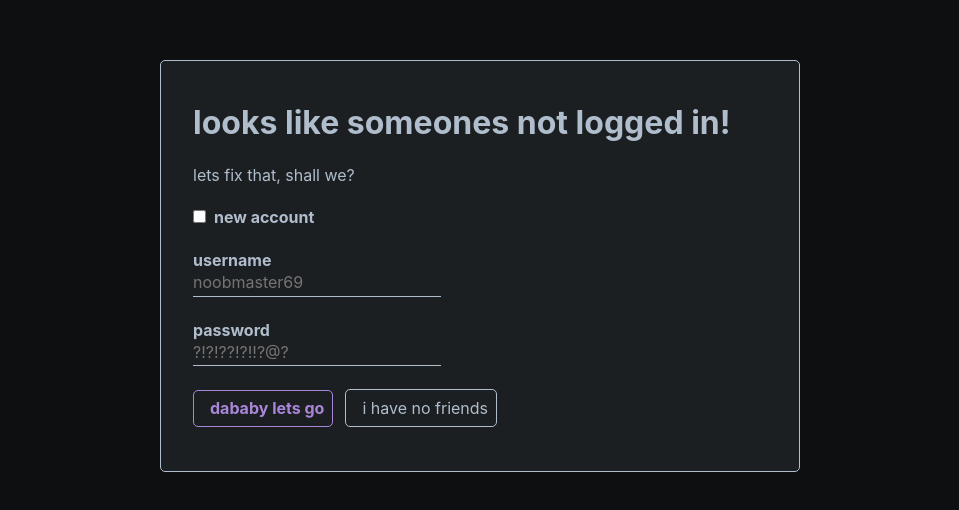
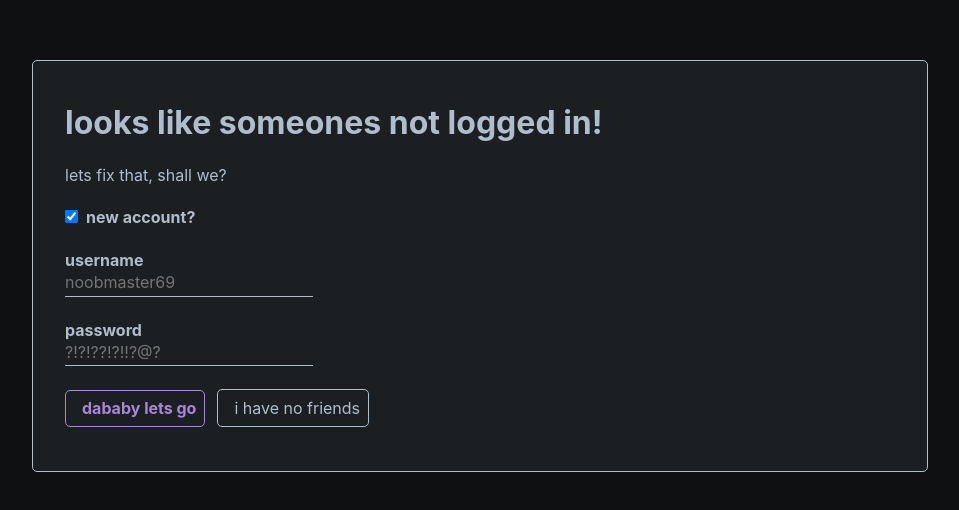
Before and after one commit to raghav-misra/songify-frontend, a Nuxt app: page /playlists/1 in a window 1280 px wide. Shown: the part 134-644 px from the top of the page, without its empty margins (160-1119 px from the left). Built offline with nearby package versions, Linux system fonts and the light colour scheme.

Commit message:
finish authentication flow

```diff
--- a/app.vue
+++ b/app.vue
@@ -1,5 +1,6 @@
 <script setup lang="ts">
 const isLoggedIn = useLoginState();
+
 </script>
 
 <template>
@@ -12,37 +13,7 @@ const isLoggedIn = useLoginState();
             <ControlBar />
         </template>
 
-        <ModalDialog v-else tag="form">
-            <h1><b>looks like someones not logged in!</b></h1>
-            <p>lets fix that, shall we?</p>
-
-            <div>
-                <input type="checkbox" class="icon-left">
-                <b>new account</b>
-            </div>
-
-            <div>
-                <p><b>username</b></p>
-                <input type="text" placeholder="noobmaster69">
-            </div>
-
-            <div>
-                <p><b>password</b></p>
-                <input type="password" placeholder="?!?!??!?!!?@?">
-            </div>
-
-            <div class="actions">
-                <button class="button solid">
-                    <i class="icon-left fa-solid fa-thumbs-up"></i>
-                    <b>dababy lets go</b>
-                </button>
-                <a target="_blank" href="https://www.youtube.com/watch?v=dQw4w9WgXcQ" class="button solid"
-                    style="--accent: var(--gray);">
-                    <i class="icon-left fa-solid fa-trash"></i>
-                    <span>i have no friends</span>
-                </a>
-            </div>
-        </ModalDialog>
+        <AuthFlow v-else />
     </div>
 </template>
 
--- /dev/null
+++ b/components/AuthFlow.vue
@@ -0,0 +1,88 @@
+<script setup lang="ts">
+const isLoggedIn = useLoginState();
+
+const userState = useUserState();
+
+const authData = reactive({
+    isSignup: true,
+    username: "",
+    password: ""
+});
+
+const formMessage = reactive({
+    prefix: null,
+    message: null,
+});
+
+async function completeAuthentication() {
+    if (authData.username.trim().length < 7 || authData.password.trim().length < 7) {
+        formMessage.prefix = "error";
+        formMessage.message = "username & password both need to be 7+ chars!";
+        return;
+    }
+
+    formMessage.prefix = "hold up";
+    formMessage.message = "loading...";
+
+    const response = await api("POST")<{
+        success: boolean;
+        token: string;
+        error: string;
+        user: {
+            _id: string;
+            username: string;
+        }
+    }>(authData.isSignup ? "/auth/signup" : "/auth/login", {
+        username: authData.username,
+        password: authData.password
+    });
+
+    if (response.success) {
+        delete response.success;
+        userState.value = response;
+        formMessage.prefix = "success";
+        formMessage.message = "good job you made an account."
+    } else {
+        formMessage.prefix = "error";
+        formMessage.message = response.error;
+    }
+}
+</script>
+
+<template>
+    <ModalDialog tag="form" @submit.prevent="completeAuthentication" style="min-width: 70vw;">
+        <h1><b>looks like someones not logged in!</b></h1>
+        <p v-if="formMessage.message">
+            <b style="color: var(--main);">{{ formMessage.prefix }}:</b>
+            {{ formMessage.message }}
+        </p>
+        <p v-else>lets fix that, shall we?</p>
+
+        <div>
+            <input v-model="authData.isSignup" type="checkbox" class="icon-left">
+            <b>new account?</b>
+        </div>
+
+        <div>
+            <p><b>username</b></p>
+            <input v-model.trim="authData.username" required type="text" placeholder="noobmaster69">
+        </div>
+
+        <div>
+            <p><b>password</b></p>
+            <input v-model="authData.password" type="password" placeholder="?!?!??!?!!?@?">
+        </div>
+
+        <div class="actions">
+            <button class="button solid" type="submit">
+                <i class="icon-left fa-solid fa-thumbs-up"></i>
+                <b>dababy lets go</b>
+            </button>
+            <a target="_blank" href="https://www.youtube.com/watch?v=dQw4w9WgXcQ" class="button solid"
+                style="--accent: var(--gray);">
+                <i class="icon-left fa-solid fa-trash"></i>
+                <span>i have no friends</span>
+            </a>
+        </div>
+    </ModalDialog>
+</template>
--- a/components/ModalDialog.vue
+++ b/components/ModalDialog.vue
@@ -1,12 +1,14 @@
-<script setup lang="ts">
+<script setup lang="ts">import { StyleValue } from 'vue';
+
 const props = defineProps<{
     tag?: string;
+    style?: StyleValue;
 }>();
 </script>
 
 <template>
     <component :is="tag || 'div'" class="overlay">
-        <div class="modal container">
+        <div class="modal container" :style="style">
             <slot />
         </div>
     </component>
--- /dev/null
+++ b/composables/api.ts
@@ -0,0 +1,19 @@
+type HttpMethod = "GET" | "POST" | "PUT" | "PATCH" | "DELETE";
+
+export const api = (method: HttpMethod) => async <Res>(endpoint: string, payload?: unknown): Promise<Res> => {
+    const env = useRuntimeConfig();
+    const userState = useUserState();
+
+    const res = await fetch(`${env.public.apiEndpoint}${endpoint}`, {
+        method,
+        headers: {
+            "Content-Type": "application/json",
+            "Authorization": `Bearer ${userState.value.token}`
+        },
+        body: payload ? JSON.stringify(payload) : undefined
+    });
+
+    const data = await res.json() as Res;
+
+    return data;
+}
--- a/composables/state.ts
+++ b/composables/state.ts
@@ -1,21 +1,23 @@
-export const useLoginState = () => useState("login", () => false);
-
 interface IUserState {
-    username: string | null;
-    email: string | null;
-    playlists: ({
-        _id: string;
-        name: string;
-    })[];
+    token: string | null;
+    user: {
+        _id: string | null;
+        username: string | null;
+    };
 }
 
 export const useUserState = () => useState<IUserState>("user", () => ({
-    username: null,
-    email: null,
-    playlists: [
-        {
-            _id: "34567uijhgf",
-            name: "sauce"
-        }
-    ]
+    token: null,
+    user: {
+        _id: null,
+        username: null
+    }
 }));
+
+export const useLoginState = () => {
+    const userState = useUserState();
+    return computed(() =>
+        typeof userState.value.token === "string" &&
+        typeof userState.value.user.username === "string"
+    );
+};
--- a/nuxt.config.ts
+++ b/nuxt.config.ts
@@ -10,4 +10,9 @@ export default defineNuxtConfig({
         ],
         title: "songify"
     },
+    runtimeConfig: {
+        public: {
+            apiEndpoint: "http://localhost:8080/api"
+        }
+    }
 });
```
Also changed, not shown: pages/auth.vue (deleted).
